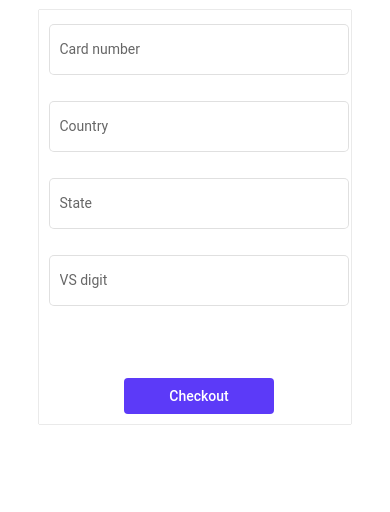
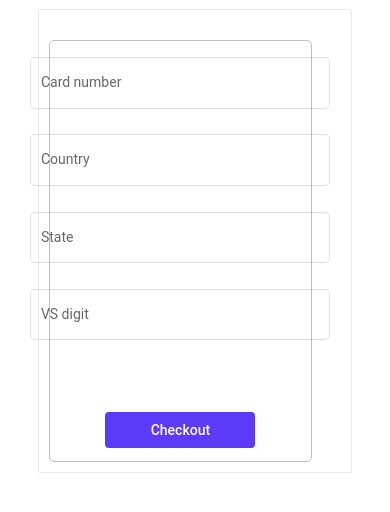
Before and after one commit to Amedzro-Elikplim/E-commerce, an Angular app: page /checkout in a window 390 px wide. Shown: the top 512 px of the page. Built offline with nearby package versions, Linux system fonts and the light colour scheme.

Commit message:
Make checkout page responsive

```diff
--- a/src/app/components/pages/checkout-page/checkout-page.component.css
+++ b/src/app/components/pages/checkout-page/checkout-page.component.css
@@ -1,6 +1,6 @@
 .card {
   display: flex;
-  justify-content: space-evenly;
+  justify-content: space-between;
   align-items: center;
   padding: 10px;
   box-shadow: 0px 0px 1px gray;
@@ -36,11 +36,15 @@
 }
 
 .checkout-form {
-     display: flex;
+    display: flex;
     justify-content: center;
     align-items: center;
     flex-direction: column;
-    width: 100%;
+    width: 45%;
+    height: 70vh;
+    border: 1px solid silver;
+    border-radius: 5px;
+    padding: 20px;
 }
 
 .form-field {
@@ -53,3 +57,26 @@
   width: 150px;
   margin-top: 50px;
 }
+
+@media(max-width: 898px) {
+    .card {
+        display: block
+    }
+
+    .checkout-form {
+        margin-top: 20px;
+        width: 90%;
+        height: 50vh;
+    }
+
+    /* .cards {
+        display: flex;
+        flex: 1 1 500px;
+        flex-wrap: wrap;
+    } */
+
+    .checkout-card {
+        margin: 10px;
+        width: 80%;
+    }
+}
--- a/src/app/components/pages/checkout-page/checkout-page.component.html
+++ b/src/app/components/pages/checkout-page/checkout-page.component.html
@@ -1,8 +1,6 @@
 <section>
-
 <div class="card">
-
-    <div>
+    <div class="cards">
       <div  *ngFor="let order of orders">
           <div class="checkout-card">
               <img src="{{order.image}}" class="checkout-image" alt="images">
@@ -14,7 +12,8 @@
       </div>
     </div>
 
-    <div>
+
+
    <form class="checkout-form">
 
     <mat-form-field appearance="outline" class="form-field">
@@ -44,6 +43,5 @@
     <button type="submit" mat-button class="checkout-button">Checkout</button>
   </form>
  </div>
- </div>
 
 </section>
```
Lines whose indentation alone changed are shown as unchanged.
